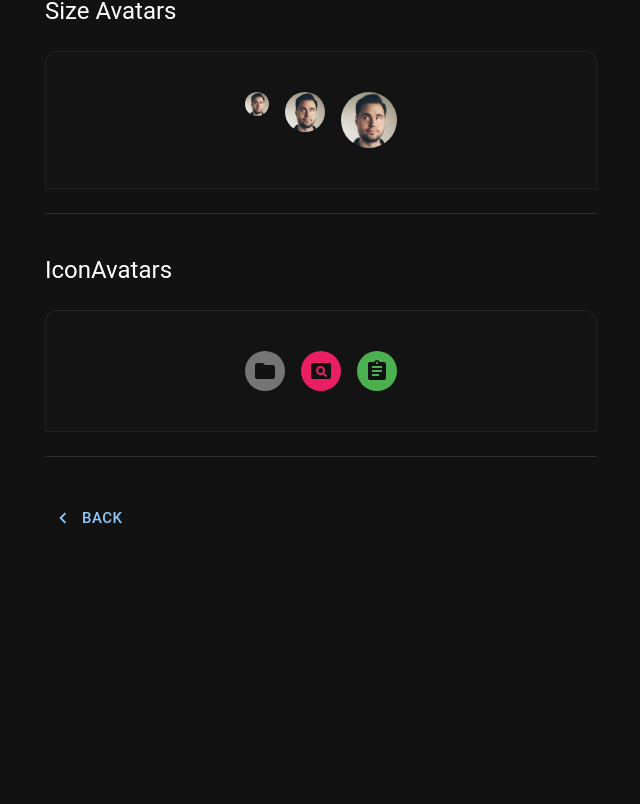
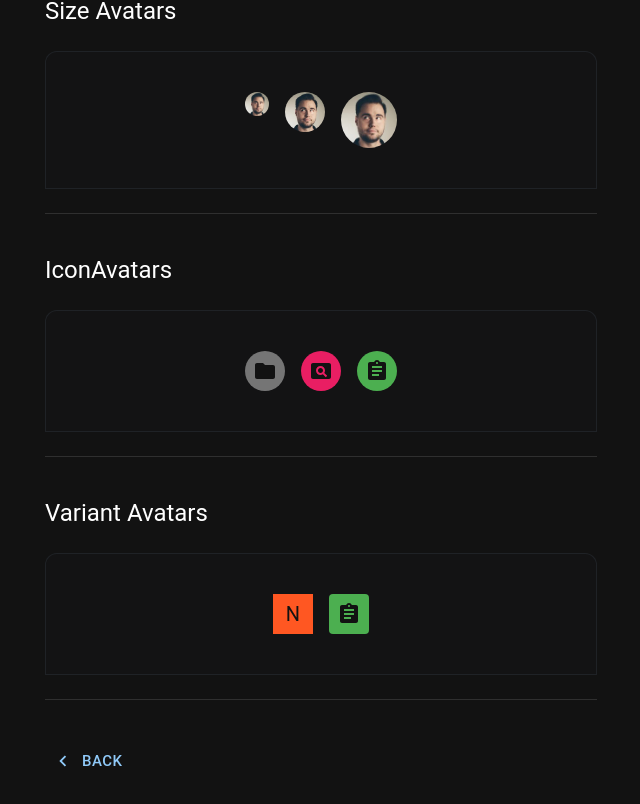
Before and after one commit to watcharakornton/mui_tutorials, a React (Vite) app: page /image-avatars in a window 1280 px wide. Shown: the part 870-1674 px from the top of the page, without its empty margins (319-959 px from the left). Before the commit the page ends 1449 px from the top, so only its background shows below. Built offline with nearby package versions, Linux system fonts and the light colour scheme.

Commit message:
Add Variant Avatars into Image Avatars Component

```diff
--- a/src/data-display/ImageAvatarsComponent.jsx
+++ b/src/data-display/ImageAvatarsComponent.jsx
@@ -34,6 +34,26 @@ function stringAvatar(name) {
     children: `${name.split(" ")[0][0]}${name.split(" ")[1][0]}`,
   };
 }
+
+export const VariantAvatars = () => {
+  return (
+    <>
+      <Typography variant="h5" sx={{ mb: 3 }}>
+        Variant Avatars
+      </Typography>
+      <MyContainer>
+        <Stack direction="row" spacing={2}>
+          <Avatar sx={{ bgcolor: deepOrange[500] }} variant="square">
+            N
+          </Avatar>
+          <Avatar sx={{ bgcolor: green[500] }} variant="rounded">
+            <AssignmentIcon />
+          </Avatar>
+        </Stack>
+      </MyContainer>
+    </>
+  );
+};
 
 export const IconAvatars = () => {
   return (
--- a/src/pages/ImageAvatarsPage.jsx
+++ b/src/pages/ImageAvatarsPage.jsx
@@ -8,6 +8,7 @@ import {
   BackgroundLetterAvatars,
   SizeAvatars,
   IconAvatars,
+  VariantAvatars,
 } from "../data-display/ImageAvatarsComponent";
 
 const ToggleButtonPage = () => {
@@ -17,6 +18,7 @@ const ToggleButtonPage = () => {
     <BackgroundLetterAvatars />,
     <SizeAvatars />,
     <IconAvatars />,
+    <VariantAvatars />,
   ];
 
   return (
```
